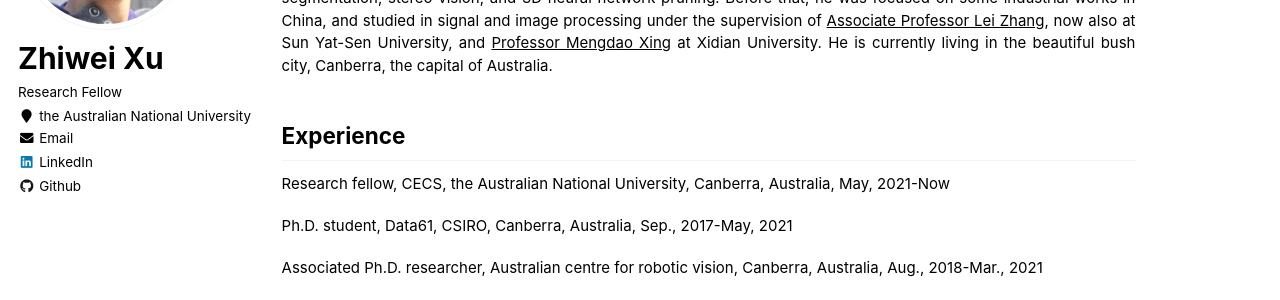
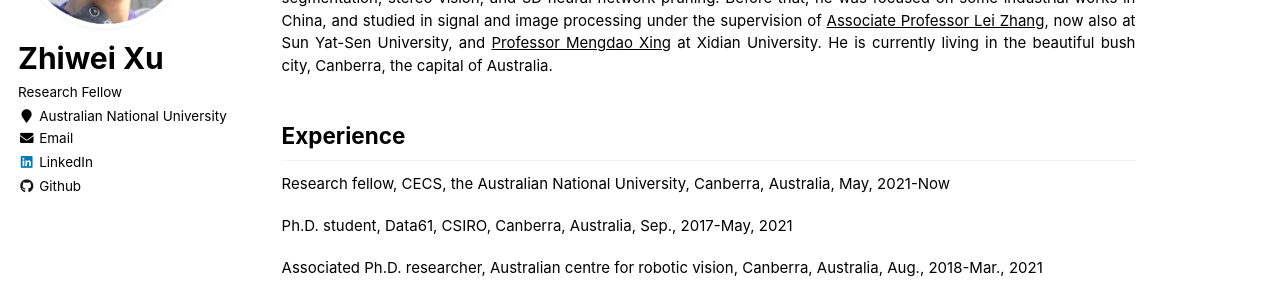
Before and after one commit to zwxu064/zwxu064.github.io, a Jekyll site: the page built from _pages/about.html, in a window 1280 px wide. Shown: the part 263-563 px from the top of the page. Built offline with Jekyll 4.4.1, drawn with Linux system fonts in a browser that asks for light colours.

Commit message:
Update _config.yml

```diff
--- a/_config.yml
+++ b/_config.yml
@@ -83,7 +83,7 @@
   name             : "Zhiwei Xu"
   avatar           : "../images/zhiwei_2012_2.jpg"
   bio              : "Research Fellow"
-  location         : "the Australian National University"
+  location         : "Australian National University"
   employer         :
   pubmed           :
   googlescholar    :
```
